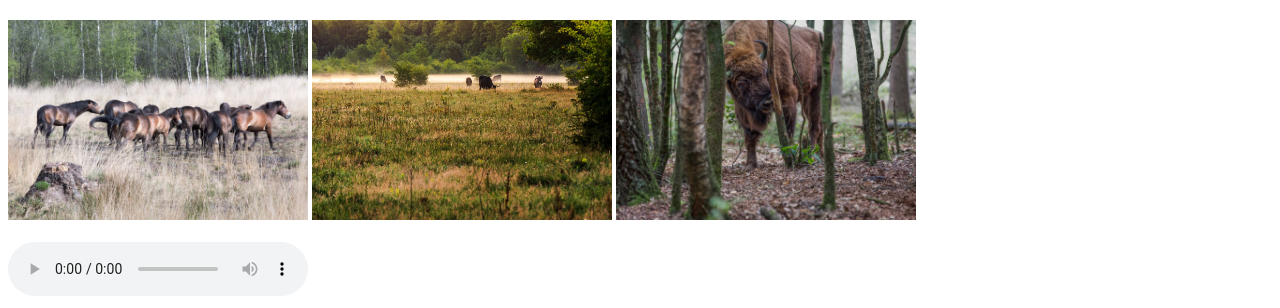
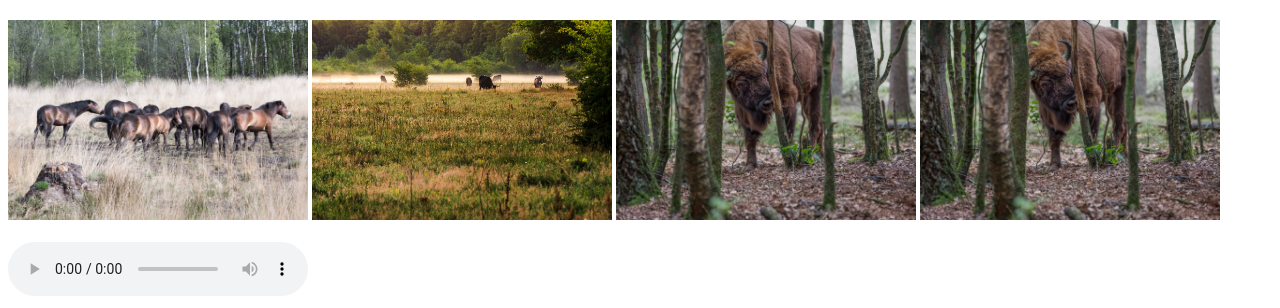
Before and after one commit to miguel3000/FEDEV, a plain HTML site: page index.html in a window 1280 px wide. Shown: the part 903-1211 px from the top of the page. Drawn offline with Linux system fonts and the light colour scheme.

Commit message:
Update index.html

```diff
--- a/index.html
+++ b/index.html
@@ -31,6 +31,9 @@ Durf jij het aan om te scheuren door het ruige landschap? Kom, ontdek het archeo
 <img src="images\exmoorpony.jpg" width="300" height="200"alt="exmoorpony" title="exmoorpony">
 <img src="images\tauros.jpg" width="300" height="200"alt="tauros" title="tauros">
 <img src="images\wisent.jpg" width="300" height="200"alt="wisent" title="wisent">
+
+  <img src="\images\wisent.jpg" width="300" height="200"alt="wisent" title="wisent">
+
 <br><br>
 <audio controls src="audio\Forest.mp3">
 
```
